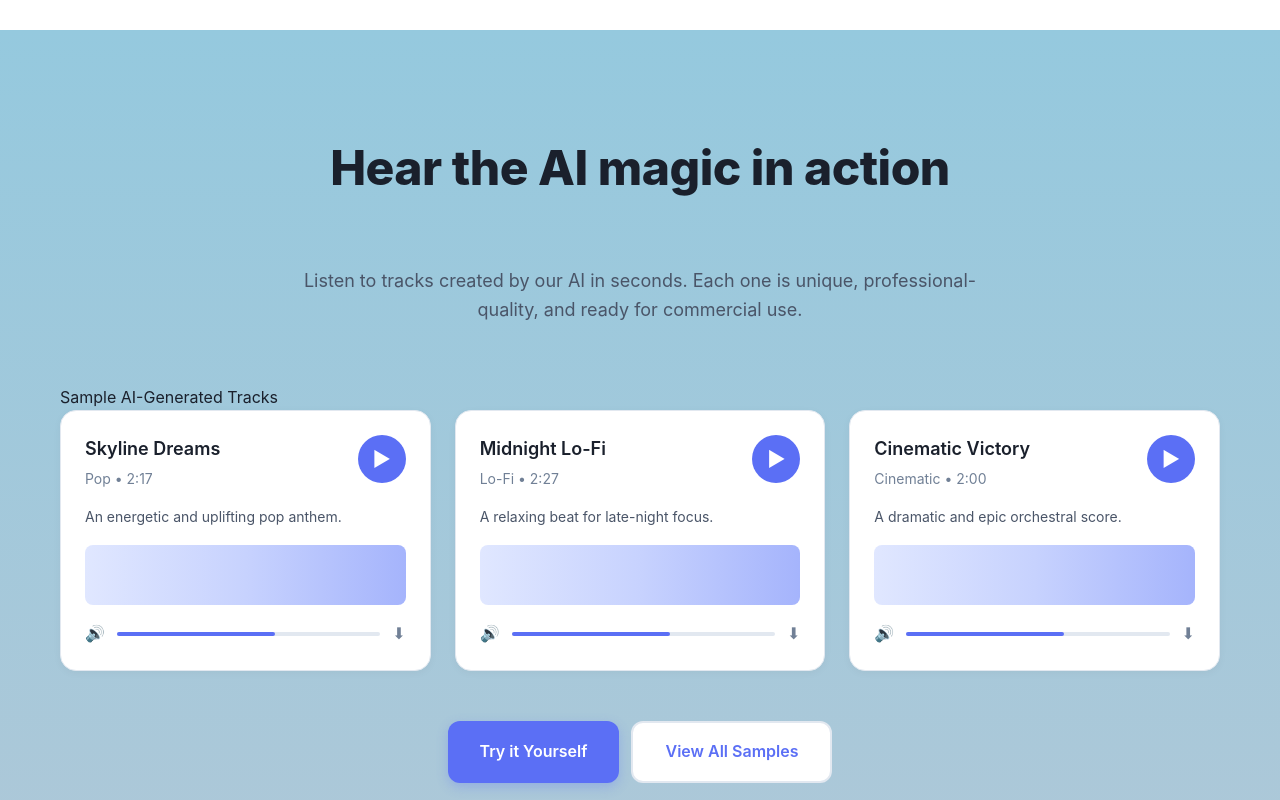
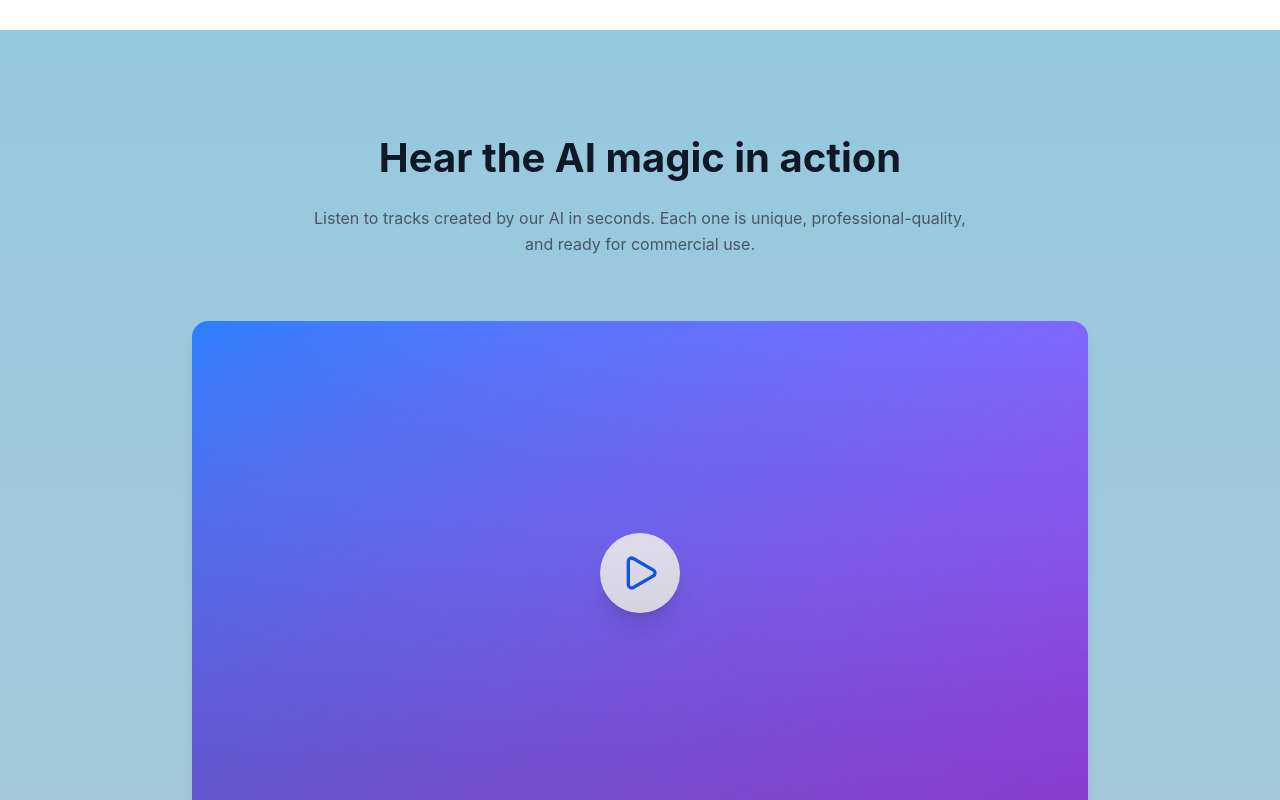
Before and after one commit to aflorentin001/AIMusic, a Next.js app: page / in a window 1280 px wide. Shown: the part 1840-2640 px from the top of the page. Built offline with nearby package versions, Linux system fonts and the light colour scheme.

Commit message:
Fix: Replace hardcoded demo section with working Demo component

```diff
--- a/app/page.tsx
+++ b/app/page.tsx
@@ -2,6 +2,7 @@
 
 import { useState } from 'react';
 import SignInModal from '../components/auth/SignInModal';
+import Demo from '../components/landing/Demo';
 
 export default function Home() {
   const [isSignInOpen, setIsSignInOpen] = useState(false);
@@ -1052,68 +1053,8 @@ export default function Home() {
         </div>
       </section>
 
-      <section id="samples" className="samples">
-        <div className="container">
-          <h2 className="section-title">Hear the AI magic in action</h2>
-          <p className="section-subtitle">Listen to tracks created by our AI in seconds. Each one is unique, professional-quality, and ready for commercial use.</p>
-
-          <h3 className="subsection-title">Sample AI-Generated Tracks</h3>
-          <div className="samples-grid">
-            <div className="sample-card">
-              <div className="sample-header">
-                <div className="sample-info">
-                  <h3>Skyline Dreams</h3>
-                  <div className="sample-meta">Pop • 2:17</div>
-                </div>
-                <button className="play-button">▶</button>
-              </div>
-              <p className="sample-description">An energetic and uplifting pop anthem.</p>
-              <div className="waveform"></div>
-              <div className="sample-controls">
-                <span className="volume-icon">🔊</span>
-                <div className="progress-bar"></div>
-                <span className="download-icon">⬇</span>
-              </div>
-            </div>
-            <div className="sample-card">
-              <div className="sample-header">
-                <div className="sample-info">
-                  <h3>Midnight Lo-Fi</h3>
-                  <div className="sample-meta">Lo-Fi • 2:27</div>
-                </div>
-                <button className="play-button">▶</button>
-              </div>
-              <p className="sample-description">A relaxing beat for late-night focus.</p>
-              <div className="waveform"></div>
-              <div className="sample-controls">
-                <span className="volume-icon">🔊</span>
-                <div className="progress-bar"></div>
-                <span className="download-icon">⬇</span>
-              </div>
-            </div>
-            <div className="sample-card">
-              <div className="sample-header">
-                <div className="sample-info">
-                  <h3>Cinematic Victory</h3>
-                  <div className="sample-meta">Cinematic • 2:00</div>
-                </div>
-                <button className="play-button">▶</button>
-              </div>
-              <p className="sample-description">A dramatic and epic orchestral score.</p>
-              <div className="waveform"></div>
-              <div className="sample-controls">
-                <span className="volume-icon">🔊</span>
-                <div className="progress-bar"></div>
-                <span className="download-icon">⬇</span>
-              </div>
-            </div>
-          </div>
-          <div className="sample-actions">
-            <button onClick={() => setIsSignInOpen(true)} className="btn btn-primary">Try it Yourself</button>
-            <a href="#" className="btn btn-secondary">View All Samples</a>
-          </div>
-        </div>
-      </section>
+      {/* Demo Section with Working Audio */}
+      <Demo />
 
       {/* Pricing Section */}
       <section id="pricing" className="pricing">
```
